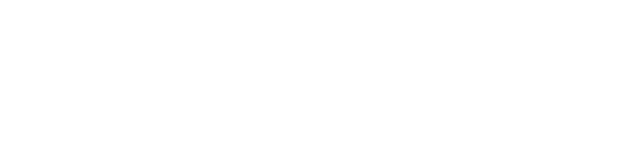
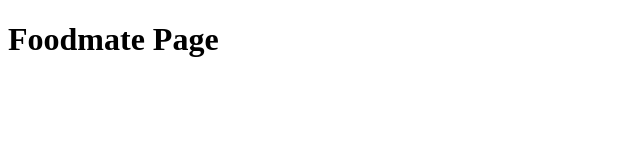
Before and after one commit to Ninja1102/foodmate, a plain HTML site: page index.html in a window 1280 px wide. Shown: the whole page, without its empty margins (0-640 px from the left). Drawn offline with Linux system fonts and the light colour scheme.

Commit message:
updated index

```diff
--- a/index.html
+++ b/index.html
@@ -6,6 +6,6 @@
     <title>Foodmate - Best Food website</title>
 </head>
 <body>
-
+    <h1>Foodmate Page</h1>
 </body>
 </html>
```
